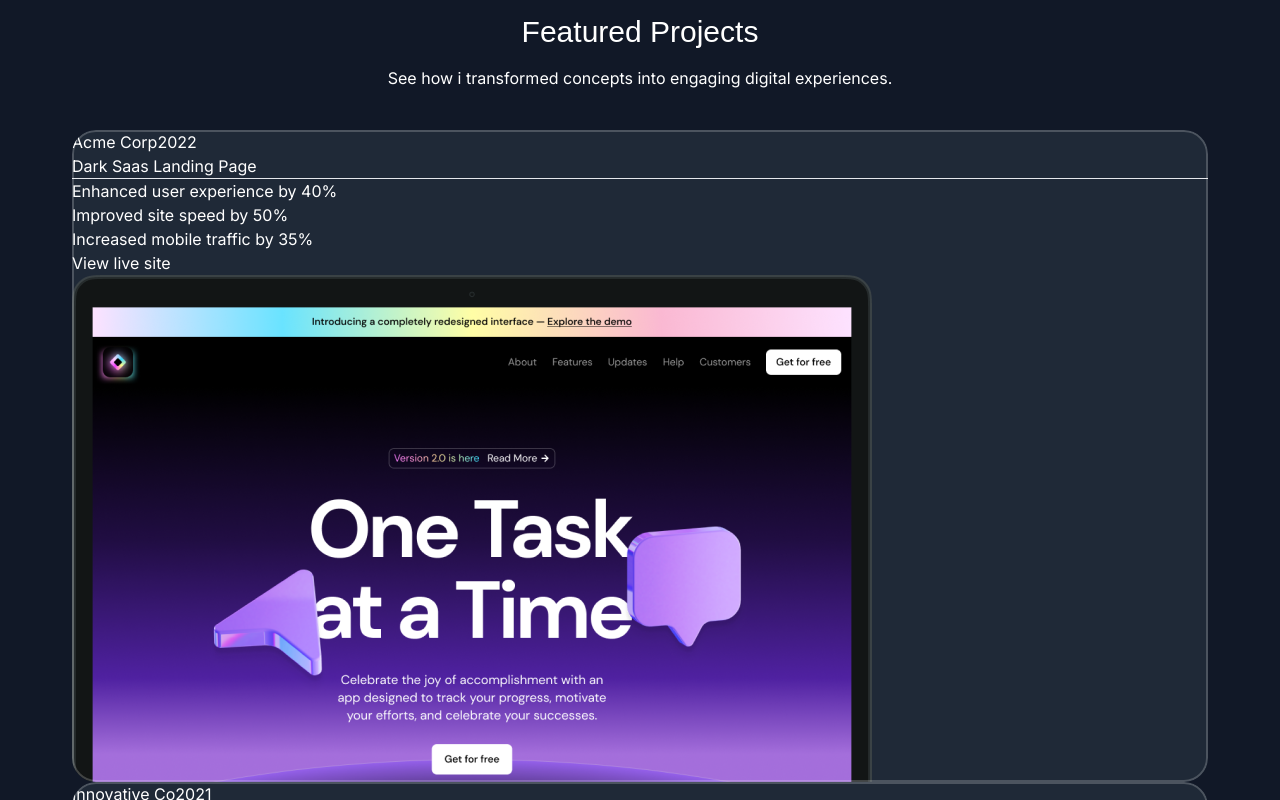
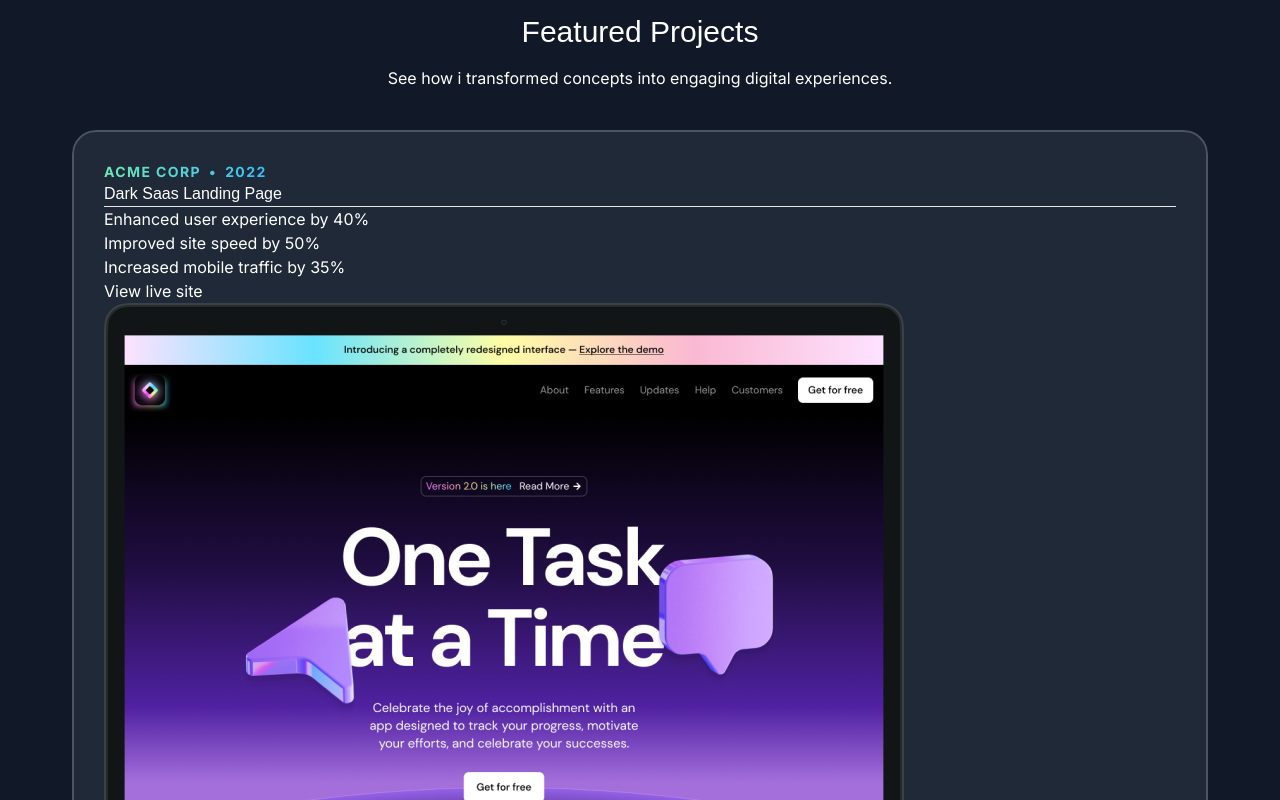
Before and after one commit to Dev-Thembinkosi/portfolio-website, a Next.js app: page / in a window 1280 px wide. Shown: the part 860-1660 px from the top of the page. Built offline with nearby package versions, Linux system fonts and the light colour scheme; a web font is replaced by a local one.

Commit message:
Project company name and year text gradient completed

```diff
--- a/src/sections/Projects.tsx
+++ b/src/sections/Projects.tsx
@@ -51,18 +51,28 @@
             Real-world Results
           </p>
         </div>
-        <h2 className="font-serif text-3xl text-center mt-6">Featured Projects</h2>
-        <p className="text-center text-white mt-4">See how i transformed concepts into engaging digital experiences.</p>
+        <h2 className="font-serif text-3xl text-center mt-6">
+          Featured Projects
+        </h2>
+        <p className="text-center text-white mt-4">
+          See how i transformed concepts into engaging digital experiences.
+        </p>
 
         <div className="flex flex-col mt-10">
           {portfolioProjects.map((project) => {
             return (
-              <div key={project.title} className="bg-gray-800 rounded-3xl relative z-0 overflow-hidden after:z-10 after:content-[''] after:absolute after:inset-0 after:outline-2 after:outline after:-outline-offset-2 after:rounded-3xl after:outline-white/20">
-                <div>
-                  <span>{project.company}</span>
-                  <span>{project.year}</span>
+              <div
+                key={project.title}
+                className="bg-gray-800 rounded-3xl relative z-0 overflow-hidden after:z-10 after:content-[''] after:absolute after:inset-0 after:outline-2 after:outline after:-outline-offset-2 after:rounded-3xl after:outline-white/20 p-8"
+              >
+                <div className="flex">
+                  <div className="bg-gradient-to-r from-emerald-300 to-sky-400 inline-flex gap-2 font-bold uppercase tracking-widest text-sm text-transparent bg-clip-text">
+                    <span>{project.company}</span>
+                    <span>&bull;</span>
+                    <span>{project.year}</span>
+                  </div>
                 </div>
-                <h3>{project.title}</h3>
+                <h3 className="font-serif">{project.title}</h3>
                 <hr />
                 <ul>
                   {project.results.map((result) => (
```
